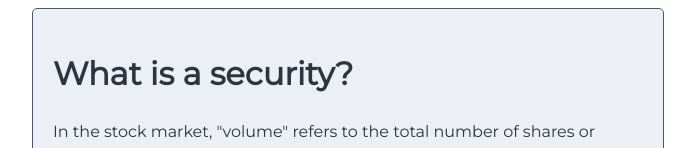
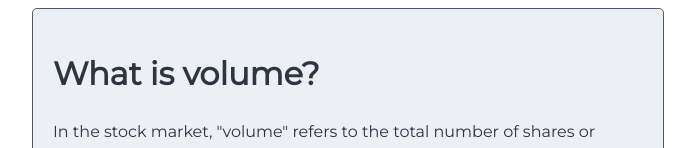
Before and after one commit to gaelanmcmillan/easytrade, a React (Create React App) app in the folder client/: page /faq in a window 1280 px wide. Shown: the part 1962-2110 px from the top of the page, without its empty margins (292-987 px from the left). Built offline with nearby package versions, Linux system fonts and the light colour scheme.

Commit message:
update question text
changed security question to match text about volume

```diff
--- a/client/src/components/Questions/Questions.js
+++ b/client/src/components/Questions/Questions.js
@@ -58,7 +58,7 @@ Shares can be bought and sold on various stock exchanges, and investors can make
           </div>
 
           <div class="faq-item">
-        <h1 id="question">What is a security?</h1>
+        <h1 id="question">What is volume?</h1>
         <p id="answer">
 In the stock market, "volume" refers to the total number of shares or contracts that have been traded within a specific period of time (usually a day).
 High volume indicates a greater number of traders are buying and selling the stock, while low volume indicates a smaller number of traders trading the stock.
```
